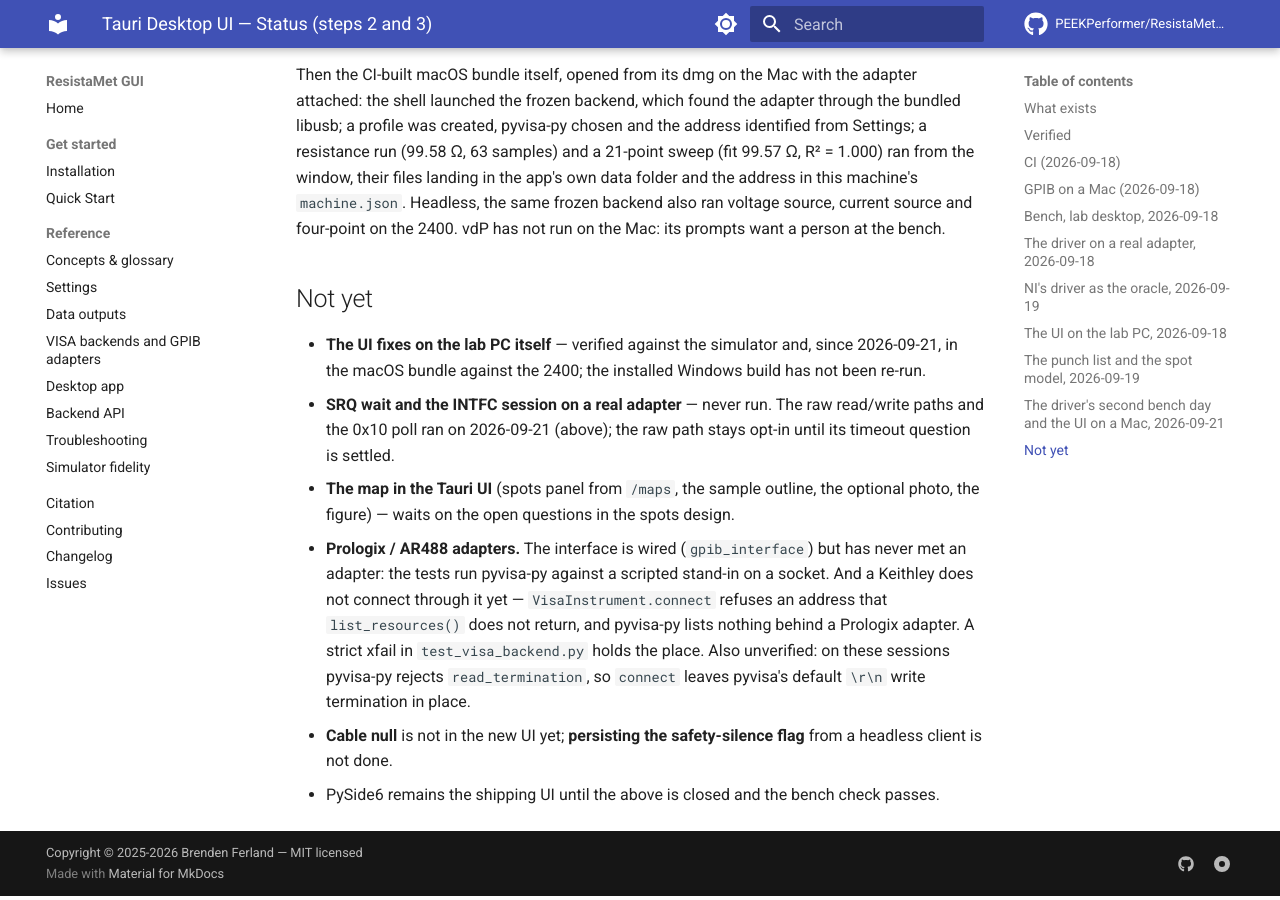
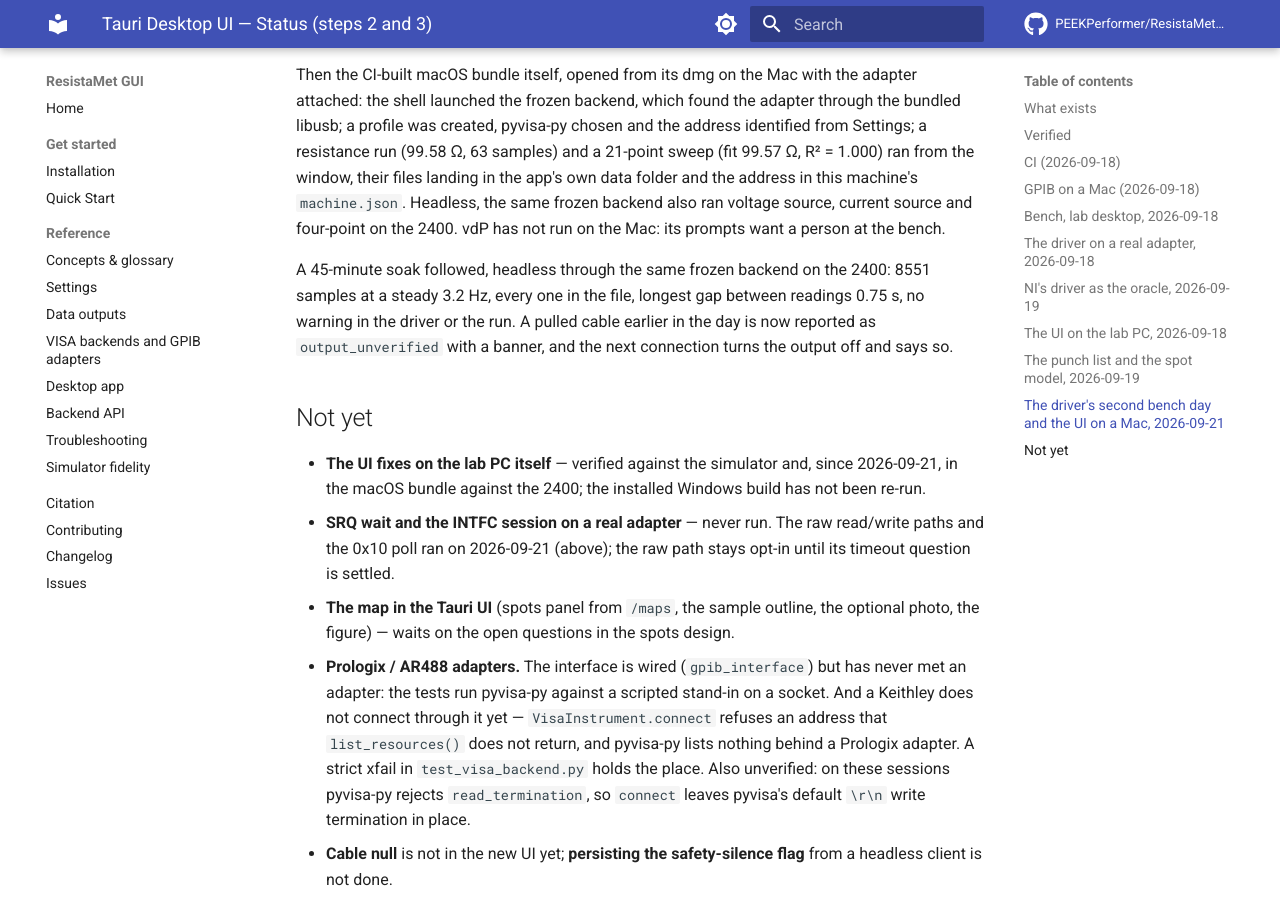
Before and after one commit to PEEKPerformer/ResistaMet-GUI, an MkDocs documentation site: the page built from docs/design/tauri_ui_status.md, in a window 1280 px wide and 900 px high, scrolled down 5548 px. Built offline with MkDocs 1.6.1 and Material for MkDocs 9.7.7, drawn with Linux system fonts in a browser that asks for light colours; comment, search, counter and statistics services are not loaded.

Commit message:
Note the 45-minute soak on the Mac
8551 samples through the frozen backend and the clean-room driver,
none lost, no fault; and the lost-link output policy now landed.

```diff
--- a/docs/design/tauri_ui_status.md
+++ b/docs/design/tauri_ui_status.md
@@ -235,6 +235,12 @@ frozen backend also ran voltage source, current source and four-point on
 the 2400. vdP has not run on the Mac: its prompts want a person at the
 bench.
 
+A 45-minute soak followed, headless through the same frozen backend on the
+2400: 8551 samples at a steady 3.2 Hz, every one in the file, longest gap
+between readings 0.75 s, no warning in the driver or the run. A pulled
+cable earlier in the day is now reported as `output_unverified` with a
+banner, and the next connection turns the output off and says so.
+
 ## Not yet
 
 - **The UI fixes on the lab PC itself** — verified against the simulator
```
